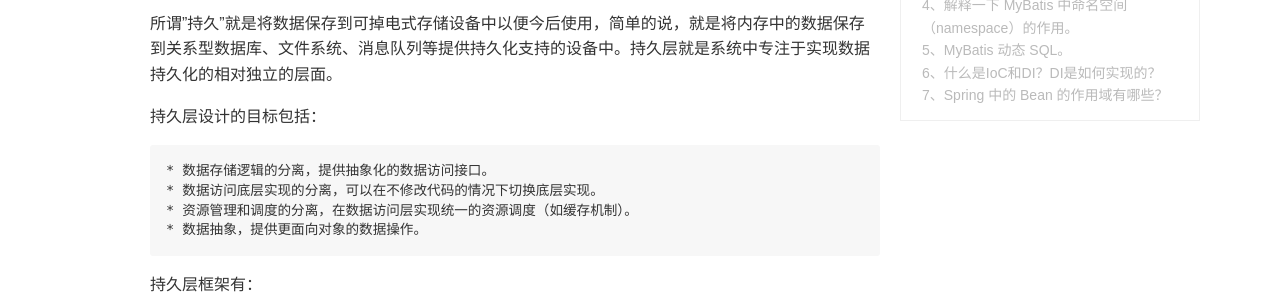
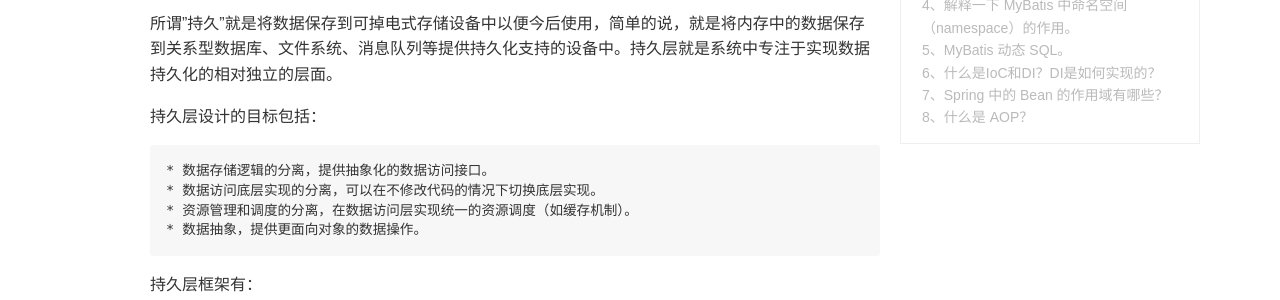
Before and after one commit to DoctorDeng/DoctorDeng.github.io, a Jekyll site: the page built from _posts/2016-09-18-java-SSM.md, in a window 1280 px wide and 900 px high, scrolled down 378 px. Shown: the part 169-469 px from the top of the window. Built offline with Jekyll 4.4.1, drawn with Linux system fonts in a browser that asks for light colours; comment, search, counter and statistics services are not loaded.

Commit message:
modify file

```diff
--- a/_posts/2016-09-18-java-SSM.md
+++ b/_posts/2016-09-18-java-SSM.md
@@ -190,3 +190,5 @@ IoC 叫控制反转，是 Inversion of Control 的缩写，DI（Dependency Injec
 **扩展**
 
 > 单例模式和原型模式都是重要的设计模式。一般情况下，无状态或状态不可变的类适合使用单例模式。在传统开发中，由于 DAO 持有 Connection 这个非线程安全对象因而没有使用单例模式；但在 Spring 环境下，所有 DAO 类对可以采用单例模式，因为 Spring 利用 AOP 和 Java API 中的 ThreadLocal 对非线程安全的对象进行了特殊处理。
+
+## 8、什么是 AOP？
```
